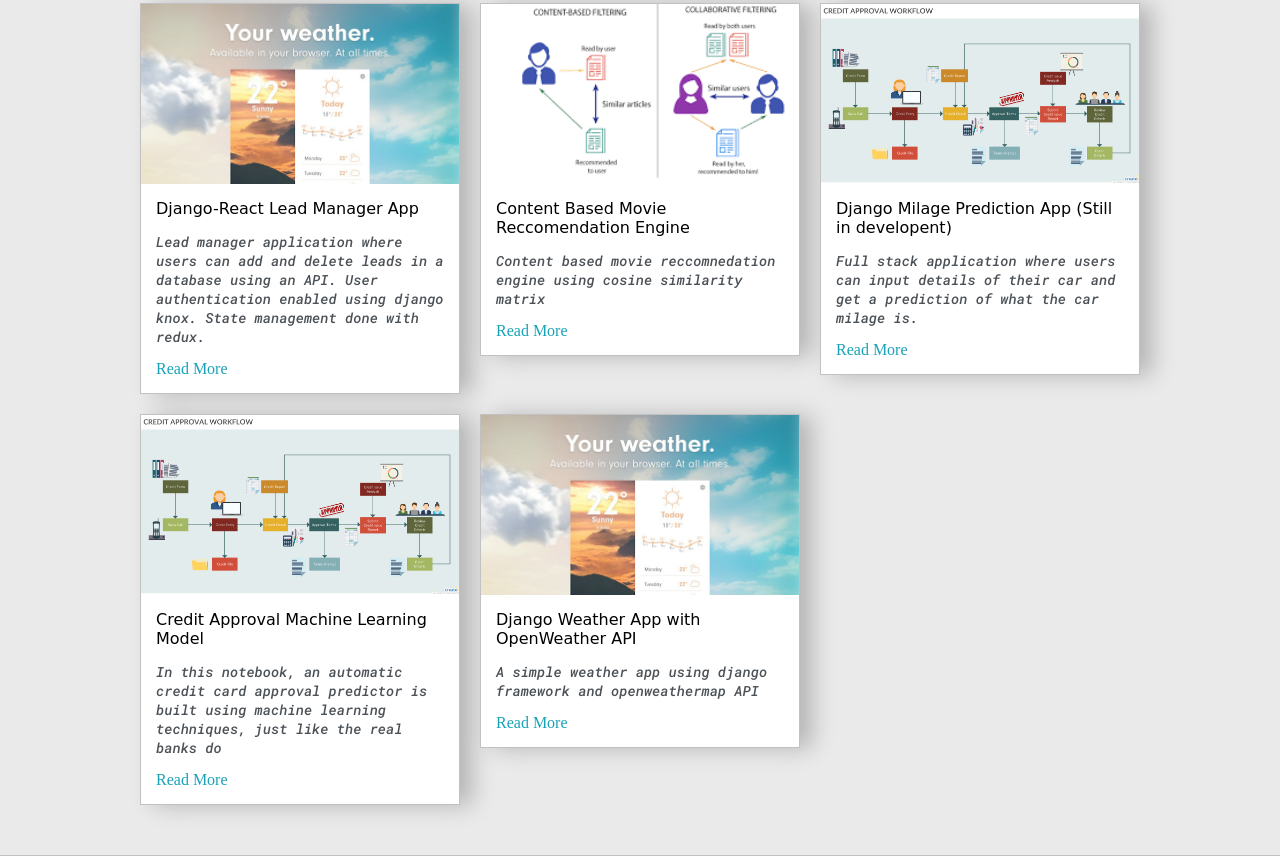
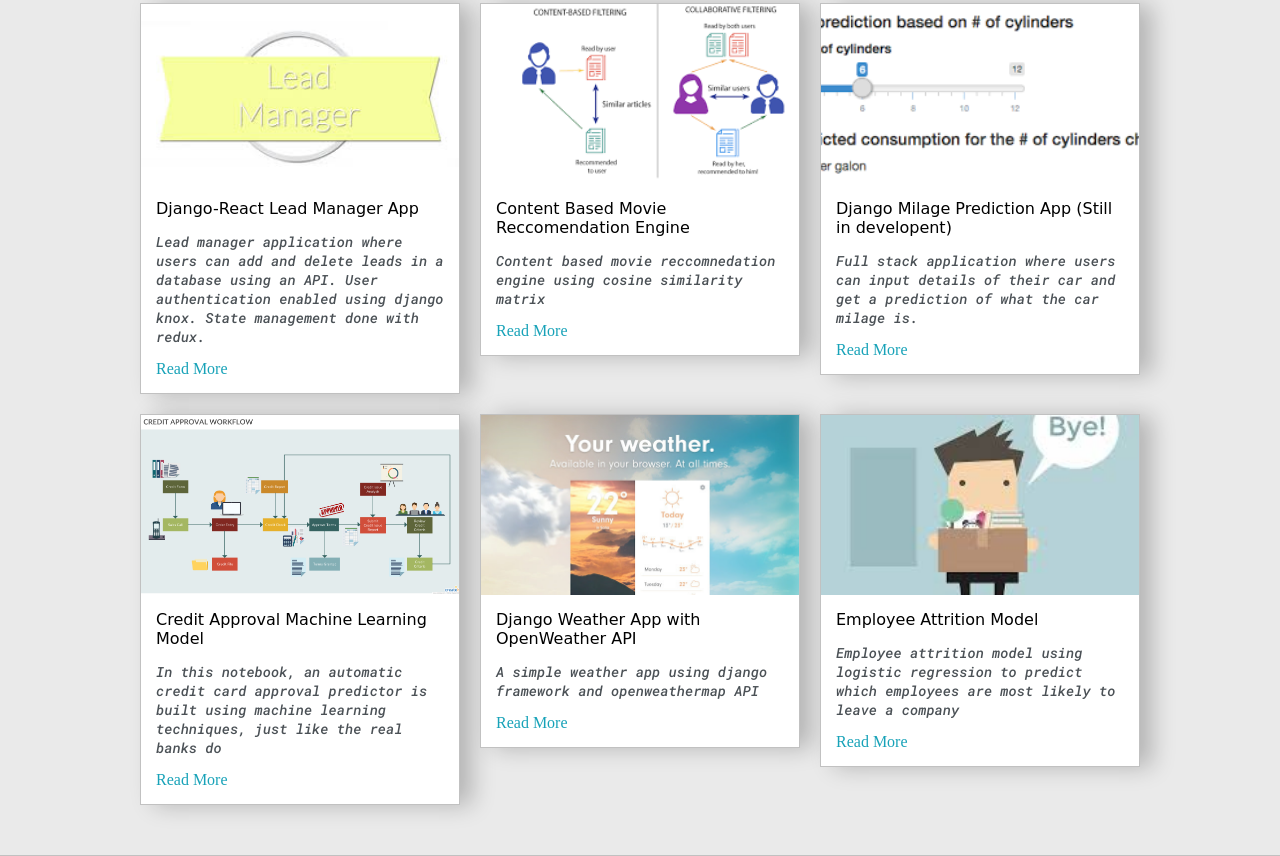
Before and after one commit to thevideopilot/theodulaja.com, a plain HTML site: page index.html in a window 1280 px wide. Shown: the part 1490-2346 px from the top of the page. Drawn offline with Linux system fonts and the light colour scheme; a web font is replaced by a local one.

Commit message:
more project cards added

```diff
--- a/index.html
+++ b/index.html
@@ -130,11 +130,11 @@
                 <div>
 
                     <div class="post">
-                        <img class="thumbnail" src="images/weather.jpg" alt="">
+                        <img class="thumbnail" src="images/lead.jpg" alt="">
                         <div class="post-preview">
                             <h6 class="post-title">Django-React Lead Manager App</h6>
                             <p class="post-intro">Lead manager application where users can add and delete leads in a database using an API. User authentication enabled using django knox. State management done with redux.</p>
-                            <a href="/https://github.com/thevideopilot/django-react-lead-manger">Read More</a>
+                            <a href="https://github.com/thevideopilot/django-react-lead-manger">Read More</a>
                         </div>
                     </div>
                 </div>
@@ -147,7 +147,7 @@
                         <div class="post-preview">
                             <h6 class="post-title">Content Based Movie Reccomendation Engine</h6>
                             <p class="post-intro">Content based movie reccomnedation engine using cosine similarity matrix </p>
-                            <a href="/https://github.com/thevideopilot/movie_reccomendation_engine">Read More</a>
+                            <a href="https://github.com/thevideopilot/movie_reccomendation_engine">Read More</a>
                         </div>
                     </div>
                 </div>
@@ -156,11 +156,11 @@
                 <div>
 
                     <div class="post">
-                        <img class="thumbnail" src="images/credit.png" alt="">
+                        <img class="thumbnail" src="images/milage.png" alt="">
                         <div class="post-preview">
                             <h6 class="post-title">Django Milage Prediction App (Still in developent)</h6>
                             <p class="post-intro">Full stack application where users can input details of their car and get a prediction of what the car milage is.</p>
-                            <a href="/https://github.com/thevideopilot/Django-milage-prediction-app">Read More</a>
+                            <a href="https://github.com/thevideopilot/Django-milage-prediction-app">Read More</a>
                         </div>
                     </div>
                 </div>
@@ -172,7 +172,7 @@
                         <div class="post-preview">
                             <h6 class="post-title">Credit Approval Machine Learning Model</h6>
                             <p class="post-intro">In this notebook, an automatic credit card approval predictor is built using machine learning techniques, just like the real banks do </p>
-                            <a href="/https://github.com/thevideopilot/credit_approval_ml">Read More</a>
+                            <a href="https://github.com/thevideopilot/credit_approval_ml">Read More</a>
                         </div>
                     </div>
                 </div>
@@ -184,7 +184,19 @@
                         <div class="post-preview">
                             <h6 class="post-title">Django Weather App with OpenWeather API</h6>
                             <p class="post-intro">A simple weather app using django framework and openweathermap API </p>
-                            <a href="post.html">Read More</a>
+                            <a href="https://github.com/thevideopilot/django_weather_app">Read More</a>
+                        </div>
+                    </div>
+                </div>
+
+                <div>
+
+                    <div class="post">
+                        <img class="thumbnail" src="images/attrition.jpg" alt="">
+                        <div class="post-preview">
+                            <h6 class="post-title">Employee Attrition Model</h6>
+                            <p class="post-intro">Employee attrition model using logistic regression to predict which employees are most likely to leave a company</p>
+                            <a href="https://github.com/thevideopilot/Employee-Attrition-">Read More</a>
                         </div>
                     </div>
                 </div>
```
Also changed, not shown: images/index.png (added), images/lead.jpg (added), images/milage.png (added).
